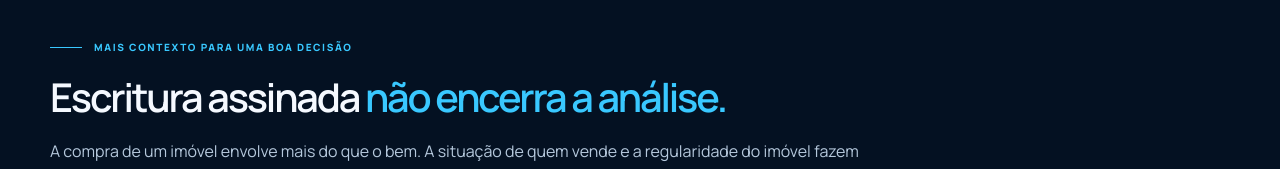
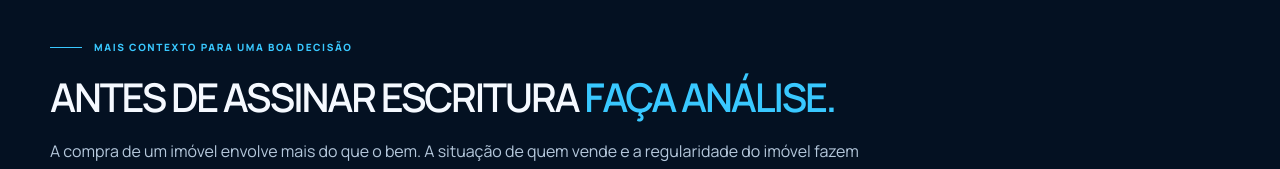
Before and after one commit to SeitiKatsumi/auditawebsite, a Next.js app: page /analise-de-vendedor in a window 1280 px wide. Shown: the part 709-878 px from the top of the page. Built offline with nearby package versions, Linux system fonts and the light colour scheme; no server answers.

Commit message:
Atualiza chamada para analise antes da escritura

```diff
--- a/components/audita/SellerAnalysisPage.tsx
+++ b/components/audita/SellerAnalysisPage.tsx
@@ -68,7 +68,7 @@ export function SellerAnalysisPage() {
     </section>
     <section className={styles.section} id="analise"><div className={styles.container}>
       <p className={styles.eyebrow}>Mais contexto para uma boa decisão</p>
-      <h2>Escritura assinada <span>não encerra a análise.</span></h2>
+      <h2>ANTES DE ASSINAR ESCRITURA <span>FAÇA ANÁLISE.</span></h2>
       <p className={styles.intro}>A compra de um imóvel envolve mais do que o bem. A situação de quem vende e a regularidade do imóvel fazem parte da decisão. A IA Audita organiza essas informações de forma clara, para você avaliar com tranquilidade.</p>
       <div className={styles.documentGrid}>{documents.map(doc=><article key={doc.title}>
         <div className={styles.documentTitle}><div className={styles.icon}><Icon name={doc.icon}/></div><div><h3>{doc.title}</h3><p>{doc.subtitle}</p></div></div>
```
